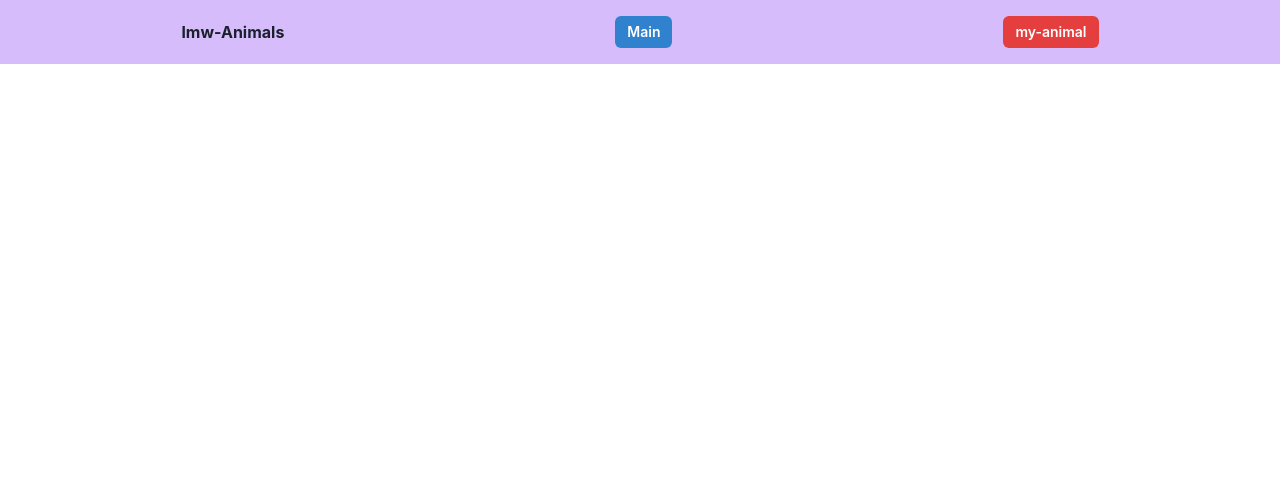
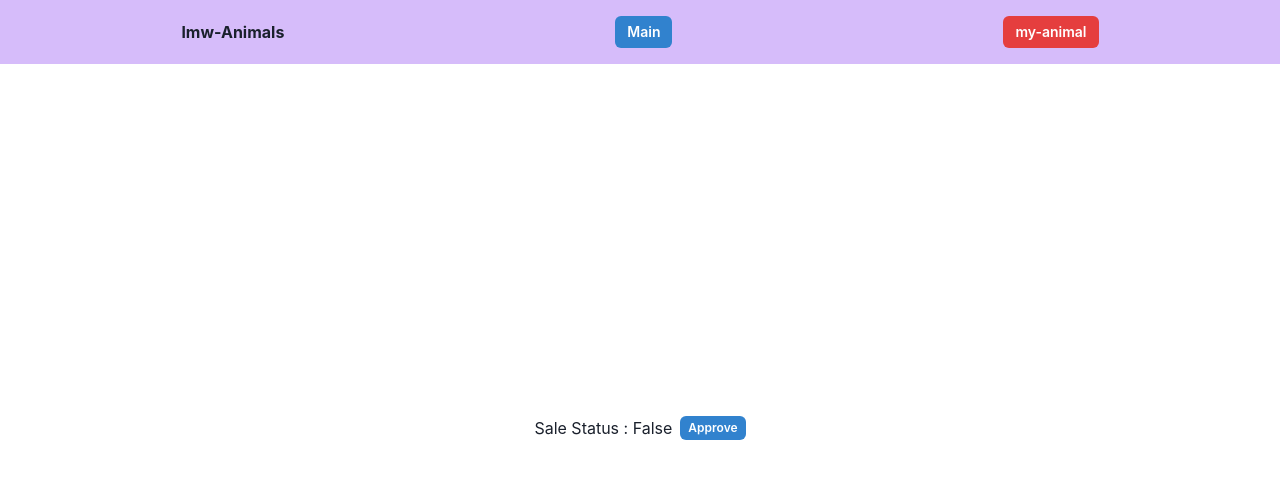
Before and after one commit to minoong/blockchain, a React (Create React App) app in the folder web3-nft-frontend/: page /my-animal in a window 1280 px wide. Shown: the top 478 px of the page. Built offline with nearby package versions, Linux system fonts and the light colour scheme; what web3 would draw is missing.

Commit message:
feat : NFT 판매 상태 설정

```diff
--- a/web3-nft-frontend/src/components/AnimalCard.tsx
+++ b/web3-nft-frontend/src/components/AnimalCard.tsx
@@ -6,7 +6,6 @@ interface AnimalCardProps {
 }
 
 const AnimalCard: React.FC<AnimalCardProps> = ({ animalType }) => {
- console.log(animalType);
  return <Image w={150} h={150} src={`images/${animalType}.png`} alt='AnimalCard' />;
 };
 
--- a/web3-nft-frontend/src/routes/MyAnimal.tsx
+++ b/web3-nft-frontend/src/routes/MyAnimal.tsx
@@ -1,4 +1,4 @@
-import { Grid } from '@chakra-ui/react';
+import { Flex, Button, Grid, Text } from '@chakra-ui/react';
 import React, { useEffect, useState } from 'react';
 import AnimalCard from '../components/AnimalCard';
 import { mintAnimalTokenContract } from '../contracts';
@@ -9,6 +9,7 @@ interface MyAnimalProps {
 
 const MyAnimal: React.FC<MyAnimalProps> = ({ account }) => {
  const [animalCardArray, setAnimalCardArray] = useState<string[]>();
+ const [saleStatus, setSaleStatus] = useState<boolean>(false);
  const getAnimalTokens = async () => {
   try {
    const balanceLength = await mintAnimalTokenContract.methods.balanceOf(account).call();
@@ -27,15 +28,49 @@ const MyAnimal: React.FC<MyAnimalProps> = ({ account }) => {
   }
  };
 
+ const getIsApprovedForAll = async () => {
+  try {
+   const res = await mintAnimalTokenContract.methods.isApprovedForAll(account, process.env.REACT_APP_SALE_ANIMAL).call();
+
+   if (res) {
+    setSaleStatus(res);
+   }
+  } catch (err) {
+   console.error(err);
+  }
+ };
+
+ const onClickApproveToggle = async () => {
+  try {
+   if (!account) return;
+
+   const res = await mintAnimalTokenContract.methods.setApprovalForAll(process.env.REACT_APP_SALE_ANIMAL, !saleStatus).send({ from: account });
+   if (res.status) {
+    setSaleStatus(!saleStatus);
+   }
+  } catch (err) {
+   console.error(err);
+  }
+ };
+
  useEffect(() => {
   if (!account) return;
+  getIsApprovedForAll();
   getAnimalTokens();
  }, [account]);
 
  return (
-  <Grid templateColumns='repeat(4, 1fr)' gap={8}>
-   {animalCardArray && animalCardArray.map((animal, i) => <AnimalCard key={i} animalType={animal} />)}
-  </Grid>
+  <>
+   <Flex alignItems='center'>
+    <Text display='inline-block'>Sale Status : {saleStatus ? 'True' : 'False'}</Text>
+    <Button size='xs' ml={2} colorScheme={saleStatus ? 'red' : 'blue'} onClick={onClickApproveToggle}>
+     {saleStatus ? 'Cancel' : 'Approve'}
+    </Button>
+   </Flex>
+   <Grid templateColumns='repeat(4, 1fr)' gap={8} mt={4}>
+    {animalCardArray && animalCardArray.map((animal, i) => <AnimalCard key={i} animalType={animal} />)}
+   </Grid>
+  </>
  );
 };
 
```
